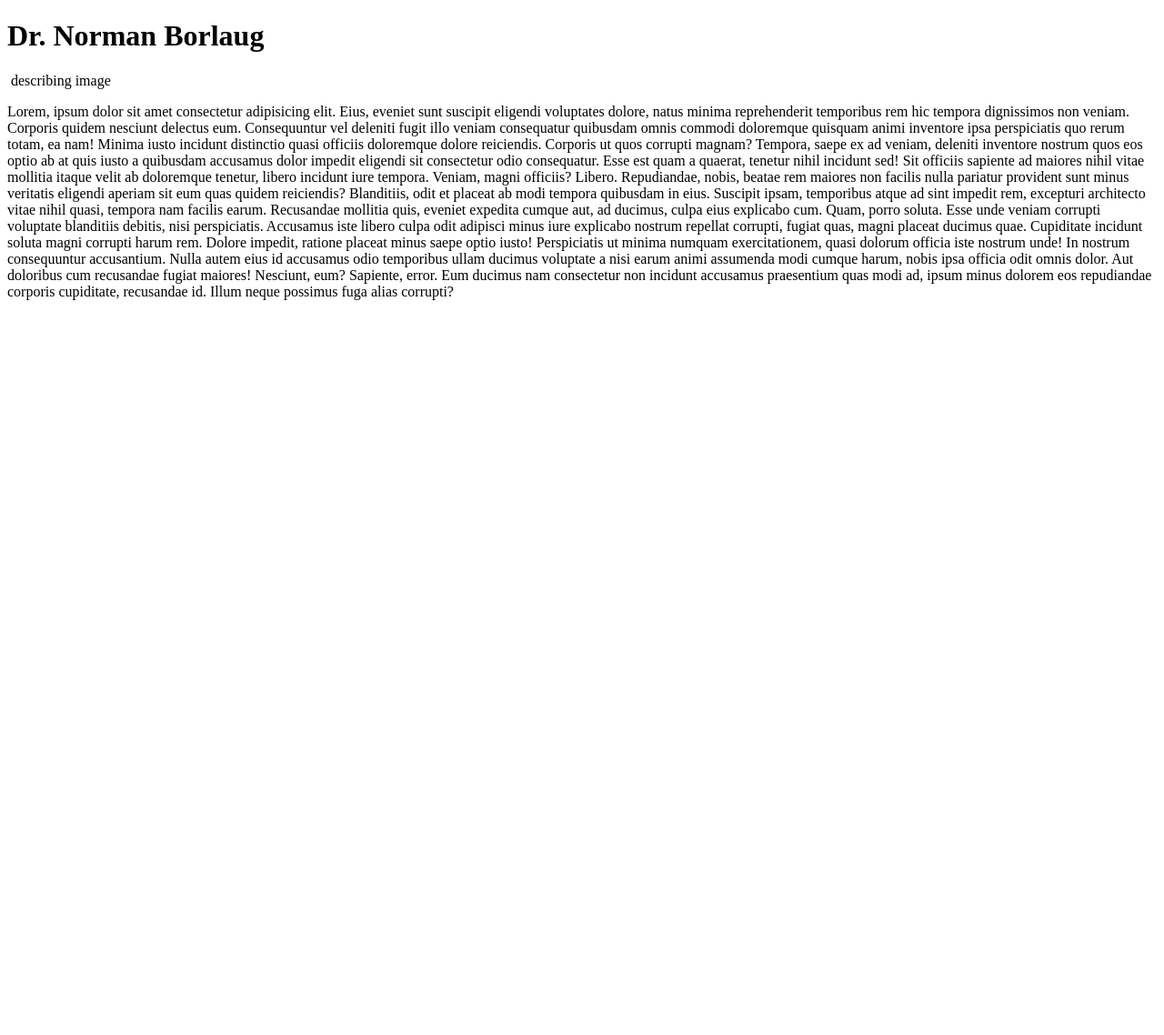
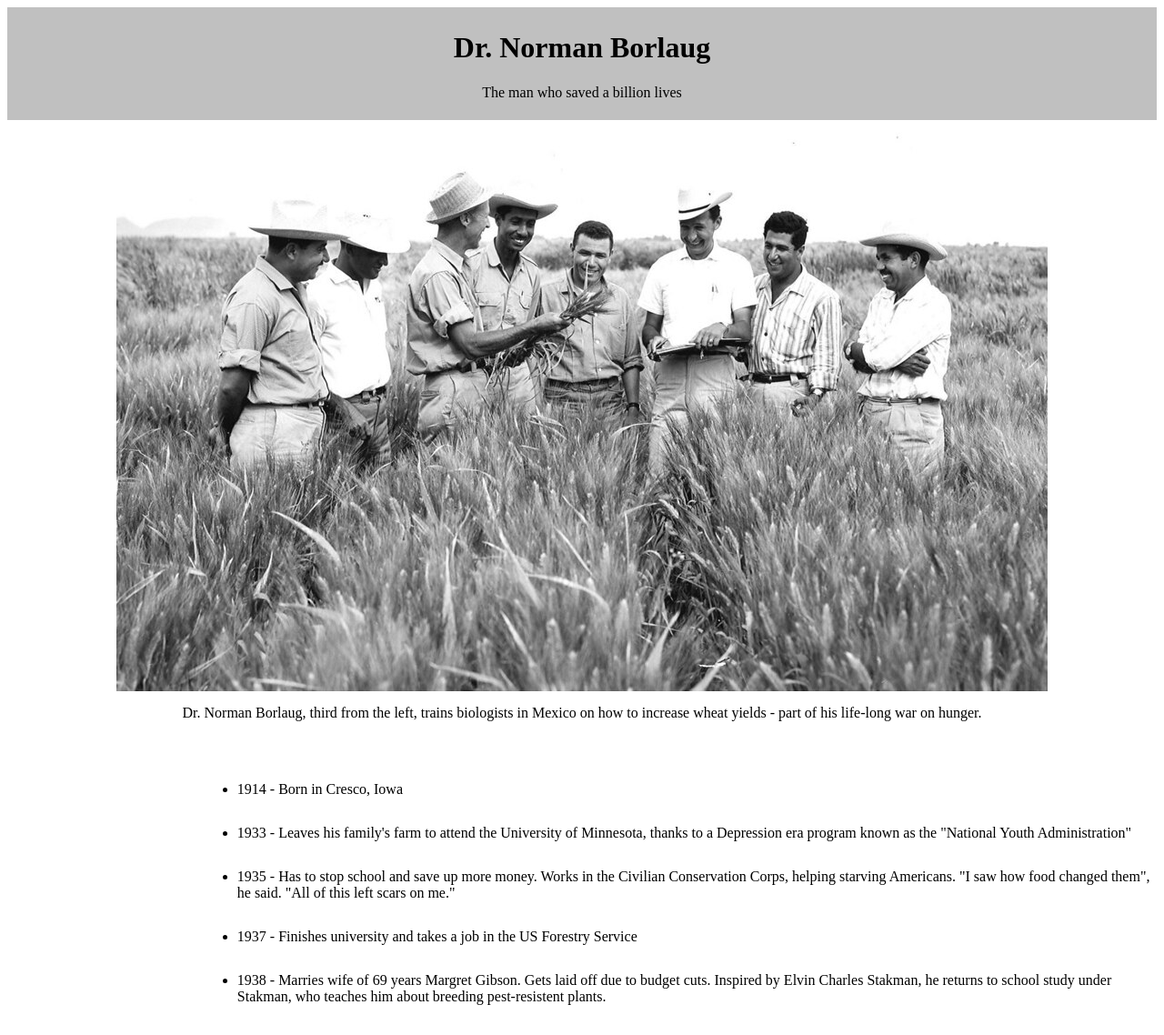
Before and after one commit to billionsjoel/microverseTrialsJoelandLucas, a plain HTML site: page fcc-test-suite-template-master/index.html in a window 1280 px wide. Shown: the whole page at 91% size. Before the commit the page ends 800 px from the top, so only its background shows below. Drawn offline with Linux system fonts and the light colour scheme.

Commit message:
issue #9 and personal styling

```diff
--- a/fcc-test-suite-template-master/css/style.css
+++ b/fcc-test-suite-template-master/css/style.css
@@ -2,3 +2,37 @@ img {
     max-width: 100%;
     height: auto;
 }
+#main{
+width: 100%;
+}
+.title-container{
+background-color: silver;
+text-align: center;
+padding: 5px 0;
+}
+#img-div{
+width: 100%;
+display: flex;
+justify-content: center;
+align-items: center;
+flex-direction: column;
+padding: 5px 0;
+}
+image{
+text-align: center;
+}
+.caption{
+padding: 15px 0;
+}
+#tribute-info{
+text-align: left;
+margin-top: 5px;
+margin-left: 20%;
+}
+#tribute-info>p>ul{
+padding: 5px 0;
+}
+ul, li{
+padding: 15px 0;
+
+}
--- a/fcc-test-suite-template-master/index.html
+++ b/fcc-test-suite-template-master/index.html
@@ -10,22 +10,27 @@
 <body>
 
   <div class="container" id="main">
-    <h1 id="title">Dr. Norman Borlaug</h1>
+    <div class="title-container">
+      <h1 id="title">Dr. Norman Borlaug</h1>
+      <p>The man who saved a billion lives</p>
+    </div>
     <div id="img-div">
-      <img src="" id="image">
-      <caption id="img-caption">describing image</caption>
+      <img src="image.jpeg" id="image">
+      <div class="caption">
+        <figcaption id="img-caption">Dr. Norman Borlaug, third from the left, trains biologists in Mexico on how to increase wheat yields - part of his life-long war on hunger.</figcaption>
+      </div>
     </div>
     <div id="tribute-info">
-      <p>Lorem, ipsum dolor sit amet consectetur adipisicing elit. Eius, eveniet sunt suscipit eligendi voluptates dolore, natus minima reprehenderit temporibus rem hic tempora dignissimos non veniam. Corporis quidem nesciunt delectus eum.
-        Consequuntur vel deleniti fugit illo veniam consequatur quibusdam omnis commodi doloremque quisquam animi inventore ipsa perspiciatis quo rerum totam, ea nam! Minima iusto incidunt distinctio quasi officiis doloremque dolore reiciendis.
-        Corporis ut quos corrupti magnam? Tempora, saepe ex ad veniam, deleniti inventore nostrum quos eos optio ab at quis iusto a quibusdam accusamus dolor impedit eligendi sit consectetur odio consequatur.
-        Esse est quam a quaerat, tenetur nihil incidunt sed! Sit officiis sapiente ad maiores nihil vitae mollitia itaque velit ab doloremque tenetur, libero incidunt iure tempora. Veniam, magni officiis? Libero.
-        Repudiandae, nobis, beatae rem maiores non facilis nulla pariatur provident sunt minus veritatis eligendi aperiam sit eum quas quidem reiciendis? Blanditiis, odit et placeat ab modi tempora quibusdam in eius.
-        Suscipit ipsam, temporibus atque ad sint impedit rem, excepturi architecto vitae nihil quasi, tempora nam facilis earum. Recusandae mollitia quis, eveniet expedita cumque aut, ad ducimus, culpa eius explicabo cum.
-        Quam, porro soluta. Esse unde veniam corrupti voluptate blanditiis debitis, nisi perspiciatis. Accusamus iste libero culpa odit adipisci minus iure explicabo nostrum repellat corrupti, fugiat quas, magni placeat ducimus quae.
-        Cupiditate incidunt soluta magni corrupti harum rem. Dolore impedit, ratione placeat minus saepe optio iusto! Perspiciatis ut minima numquam exercitationem, quasi dolorum officia iste nostrum unde! In nostrum consequuntur accusantium.
-        Nulla autem eius id accusamus odio temporibus ullam ducimus voluptate a nisi earum animi assumenda modi cumque harum, nobis ipsa officia odit omnis dolor. Aut doloribus cum recusandae fugiat maiores!
-        Nesciunt, eum? Sapiente, error. Eum ducimus nam consectetur non incidunt accusamus praesentium quas modi ad, ipsum minus dolorem eos repudiandae corporis cupiditate, recusandae id. Illum neque possimus fuga alias corrupti?</p>
+      <p>
+      <ul>
+        <li>1914 - Born in Cresco, Iowa</li>
+        <li>1933 - Leaves his family's farm to attend the University of Minnesota, thanks to a Depression era program known as the "National Youth Administration"</li>
+        <li>1935 - Has to stop school and save up more money. Works in the Civilian Conservation Corps, helping starving Americans. "I saw how food changed them", he said. "All of this left scars on me."</li>
+        <li>1937 - Finishes university and takes a job in the US Forestry Service</li>
+        <li>1938 - Marries wife of 69 years Margret Gibson. Gets laid off due to budget cuts. Inspired by Elvin Charles Stakman, he returns to school study under Stakman, who teaches him about breeding pest-resistent plants.
+        </li>
+      </ul>
+      </p>
     </div>
     <a href="" id="tribute-link" target="_blank"></a>
   </div>
```
Also changed, not shown: fcc-test-suite-template-master/image.jpeg (added).
